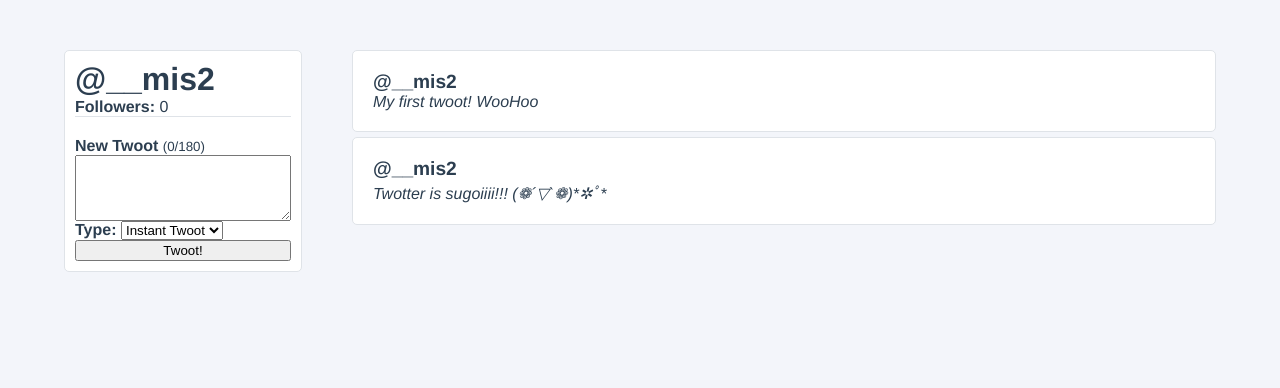
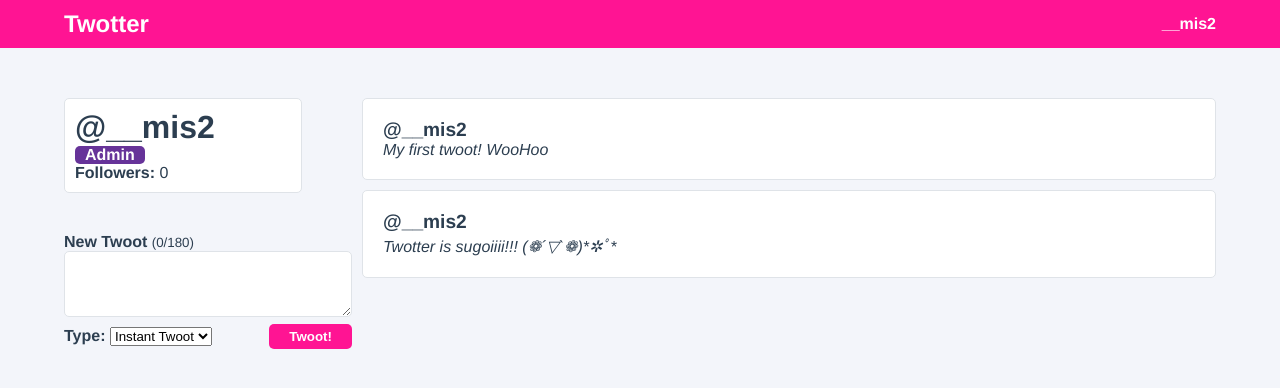
Before and after one commit to DarthSett/twotter-tutorial, a Vue app: page / in a window 1280 px wide. Shown: the top 388 px of the page. Built offline with nearby package versions, Linux system fonts and the light colour scheme.

Commit message:
added users and CreateTwootPanel. Refactored and restyled

```diff
--- a/src/App.vue
+++ b/src/App.vue
@@ -1,5 +1,13 @@
 <template>
   <div id="app">
+    <nav>
+      <div class="navigation__logo">
+        Twotter
+      </div>
+      <div class="navigation___user">
+        {{ user.userName }}
+      </div>
+    </nav>
     <UserProfile/>
   </div>
 </template>
@@ -9,7 +17,14 @@
 
 export default {
   name: 'App',
-  components: {UserProfile}
+  components: {UserProfile},
+  data() {
+    return {
+      user: {
+        userName: '__mis2'
+      }
+    }
+  }
 }
 </script>
 
@@ -21,5 +36,23 @@
   color: #2c3e50;
   min-height: 100vh;
   background-color: #F3F5FA;
+
+  nav{
+    display: flex;
+    align-items: center;
+    justify-content: space-between;
+    padding: 10px 5%;
+    background-color: deeppink;
+    color: white;
+
+    .navigation__logo{
+      font-weight: bold;
+      font-size: 24px;
+    }
+
+    .navigation___user{
+      font-weight: bold;
+    }
+  }
 }
 </style>
--- /dev/null
+++ b/src/components/CreateTwootPanel.vue
@@ -0,0 +1,101 @@
+<template>
+    <form class="create-twoot-panel" @submit.prevent="createNewTwoot" :class="{'--exceeded':newTwootCharacterCount > 180}">
+        <label for="newTwoot" ><strong>New Twoot</strong> <small>({{newTwootCharacterCount}}/180) </small> </label> <!--small gets turned to red when exceeded class is activated (check style)-->
+        <textarea id="newTwoot" rows="4" v-model = "newTwootContent"/>
+        <div class="create-twoot-panel__submit">
+            <div class="create-twoot-type">
+                <label for="newTwootType"><strong>Type: </strong></label>
+                <select id="newTwootType" v-model = "selectedTwootType"> <!--drop down-->
+                    <option :value="option.value" v-for="(option,index) in twootTypes" :key="index">
+                        {{ option.name }}
+                    </option>
+                </select>
+            </div>
+
+            <button :disabled='newTwootCharacterCount > 180'> <!--disable button if wordcount above 180-->
+                Twoot!
+            </button>
+        </div>
+    </form>
+</template>
+
+<script>
+    export default {
+        name: 'CreateTwootPanel',
+        data() {
+            return {
+                newTwootContent: '',
+                selectedTwootType:'instant',
+                twootTypes: [
+                    {value: 'draft', name: 'Draft'},
+                    {value: 'instant', name: 'Instant Twoot'}
+                ]
+            }
+        },
+        computed: {
+            newTwootCharacterCount() {
+                return this.newTwootContent.length;
+            }
+        },
+        methods: {
+            createNewTwoot() {
+                if (this.newTwootContent && this.selectedTwootType !== 'draft') {
+                    this.$emit('add_twoot', this.newTwootContent);      //$emit emits the add_twoot event along with the data newTwootContent
+                    this.newTwootContent = '';
+                }
+            }
+        },
+        // watch: {
+        //     followers(newFollowerCount, oldFollowerCount) {
+        //         if (oldFollowerCount > newFollowerCount) {
+        //             console.log("new follower")
+        //         }
+        //     }
+        // }
+    }
+</script>
+
+<style lang="scss" scoped>
+    .create-twoot-panel {
+        margin-top: 20px;
+        padding: 20px 0;
+        display: flex;
+        flex-direction: column;
+
+        textarea {
+            border-radius: 5px; /*rounded edge*/
+            border: 1px solid #dfe3e8; /*sets the width,style,and color of border*/
+        }
+
+        .create-twoot-panel__submit{
+            display: flex;
+            justify-content: space-between;
+
+            .create-twoot-type {
+                padding: 10px 0;
+            }
+
+            button {
+                padding: 5px 20px;
+                margin: auto 0;
+                border-radius: 5px;
+                border: none;
+                background-color: deeppink;
+                color: white;
+                font-weight: bold;
+            }
+        }
+        &.--exceeded{
+            color: red;
+            border-color: red;
+            .create-twoot-panel__submit{
+                button {
+                    background-color: red;
+                    color: #FFFFFF;
+                }
+            }
+        }
+    }
+
+
+</style>
--- a/src/components/TwootItem.vue
+++ b/src/components/TwootItem.vue
@@ -1,5 +1,5 @@
 <template>
-    <div class="twoot-item" @click="favouriteTwoot(twoot.id)">
+    <div class="twoot-item">
         <div class="user-profile__twoot">
             <div class="twoot-item__user">
                 @{{ username }}
@@ -23,20 +23,15 @@
                 type: Object,
                 required: true
             }
-        },
-        methods: {
-            favouriteTwoot(id) {
-                this.$emit('favourite', id)
-            }
         }
     }
 </script>
 
 <style lang="scss" scoped>
     .twoot-item {
-        margin-right: 80px;
-        margin-bottom: 5px;
-        width: 100%;
+        /*margin-right: 80px;*/
+        /*margin-bottom: 5px;*/
+        /*width: 100%;*/
         padding: 20px;              /*sets the padding from borders of div .user-profile_iser-panel*/
         background-color: #FFFFFF;
         border-radius: 5px;         /*rounded edge*/
--- a/src/components/UserProfile.vue
+++ b/src/components/UserProfile.vue
@@ -1,5 +1,6 @@
 <template>
     <div class="user-profile">
+        <div class="user-profile__sidebar">
             <div class="user-profile__user-panel">
                 <h1 class="user-profile__username">@{{ user.userName }}</h1> <!--References the user.userName variable from data. Double curly braces are for dynamic data points. Anything from data().return is referencable here using double curly braces-->
                 <div class="user-profile__admin-badge" v-if="user.isAdmin"> <!-- v-if stands for if else -->
@@ -8,22 +9,8 @@
                 <div class="user-profile__follower-count">
                     <strong>Followers: </strong> {{ followers }}
                 </div>
-            <form class="user-profile__twoot-form" @submit.prevent="createNewTwoot">
-                <label for="newTwoot" ><strong>New Twoot</strong> <small :class="{'--exceeded':newTwootCharacterCount > 180}">({{newTwootCharacterCount}}/180) </small> </label> <!--small gets turned to red when exceeded class is activated (check style)-->
-                <textarea id="newTwoot" rows="4" v-model = "newTwootContent"/>
-                <div class="user-profile__create-twoot-type">
-                    <label for="newTwootType"><strong>Type: </strong></label>
-                    <select id="newTwootType" v-model = "selectedTwootType"> <!--drop down-->
-                        <option :value="option.value" v-for="(option,index) in twootTypes" :key="index">
-                            {{ option.name }}
-                        </option>
-                    </select>
             </div>
-
-                <button :disabled='newTwootCharacterCount > 180'> <!--disable button if wordcount above 180-->
-                    Twoot!
-                </button>
-            </form>
+            <CreateTwootPanel @add_twoot="addTwoot"/>
         </div>
         <div class="user-profile__twoots-wrapper">
             <TwootItem
@@ -37,17 +24,12 @@
 
 <script>
     import TwootItem from "./TwootItem";
+    import CreateTwootPanel from "./CreateTwootPanel";
     export default {
         name: 'UserProfile',
-        components: {TwootItem},
+        components: {CreateTwootPanel, TwootItem},
         data() {
             return {
-                newTwootContent: '',
-                selectedTwootType:'instant',
-                twootTypes: [
-                    {value: 'draft', name: 'Draft'},
-                    {value: 'instant', name: 'Instant Twoot'}
-                ],
                 followers: 0,
                 user: {
                     id: 1,
@@ -55,7 +37,7 @@
                     firstName: "Sourav",
                     lastName: "Sett",
                     email: 'sourav241196@gmail.com',
-                    isAdmin: false,
+                    isAdmin: true,
                     twoots: [
                         {id: 1, content: "My first twoot! WooHoo"},
                         {id: 2, content:"Twotter is sugoiiii!!! (❁´▽`❁)*✲ﾟ*"}
@@ -63,42 +45,12 @@
                 }
             }
         },
-        computed: {
-            fullName() {
-                return this.user.firstName + ' ' +this.user.lastName
-            },
-            newTwootCharacterCount() {
-                return this.newTwootContent.length;
-            }
-        },
         methods: {
-            followUser() {
-                this.followers++
-            },
-            toggleFavourite(id) {
-                console.log(`favourited twoot with #${id}`)
-            },
-            createNewTwoot() {
-                if (this.newTwootContent && this.selectedTwootType !== 'draft') {
-                    this.user.twoots.unshift( {
-                        id: this.user.twoots.length+1,
-                        content: this.newTwootContent
-                    });
-                    this.newTwootContent = '';
+            addTwoot(twoot) {
+                this.user.twoots.unshift( {id: this.user.twoots.length + 1, content:twoot});
             }
         }
-        },
-        mounted() {
-            console.log("mounted func")
-        },
-        watch: {
-            followers(newFollowerCount, oldFollowerCount) {
-                if (oldFollowerCount > newFollowerCount) {
-                    console.log("new follower")
-                }
-            }
-        }
-    }
+    };
 </script>
 
 <style lang="scss" scoped>
@@ -110,15 +62,15 @@
         overflow: hidden;
 
         .user-profile__user-panel {
-            display: flex;              /*changes the layout-structure to flex style*/
-            flex-direction: column;     /*sets the flex layout-structure to be of column types*/
+            display: flex; /*changes the layout-structure to flex style*/
+            flex-direction: column; /*sets the flex layout-structure to be of column types*/
             margin-right: 50px;
-            padding: 10px;              /*sets the padding from borders of div .user-profile_iser-panel*/
+            padding: 10px; /*sets the padding from borders of div .user-profile_iser-panel*/
             background-color: #FFFFFF;
-            border-radius: 5px;         /*rounded edge*/
-            border: 1px solid #dfe3e8;  /*sets the width,style,and color of border*/
+            border-radius: 5px; /*rounded edge*/
+            border: 1px solid #dfe3e8; /*sets the width,style,and color of border*/
 
-            .user-profile__admin-badge{
+            .user-profile__admin-badge {
                 background-color: rebeccapurple;
                 color: white;
                 border-radius: 5px;
@@ -126,27 +78,16 @@
                 padding: 0 10px;
                 font-weight: bold;
             }
+
             h1 {
-                margin: 0;                  /*removes margin around h1*/
-            }
-            .user-profile__twoot-form{
-                display: flex;
-                flex-direction: column;
-                border-top: 1px solid #dfe3e8;
-                padding-top: 20px ;
-
-                label {
-                    small.--exceeded {
-                        color: red; /*exceeded is activated when character count is above 180*/
+                margin: 0; /*removes margin around h1*/
             }
         }
+        .user-profile__twoots-wrapper {
+            display: grid;
+            grid-gap: 10px;
+            margin-bottom: auto;
+            padding-left: 10px;
         }
     }
-        /*.user-profile__twoots-wrapper{*/
-        /*    display: grid;*/
-        /*    grid-gap: 10px;*/
-        /*}*/
-    }
-
-
 </style>
```
Also changed, not shown: src/assets/users.js (added, +41 -0 lines). Lines whose indentation alone changed are shown as unchanged.
